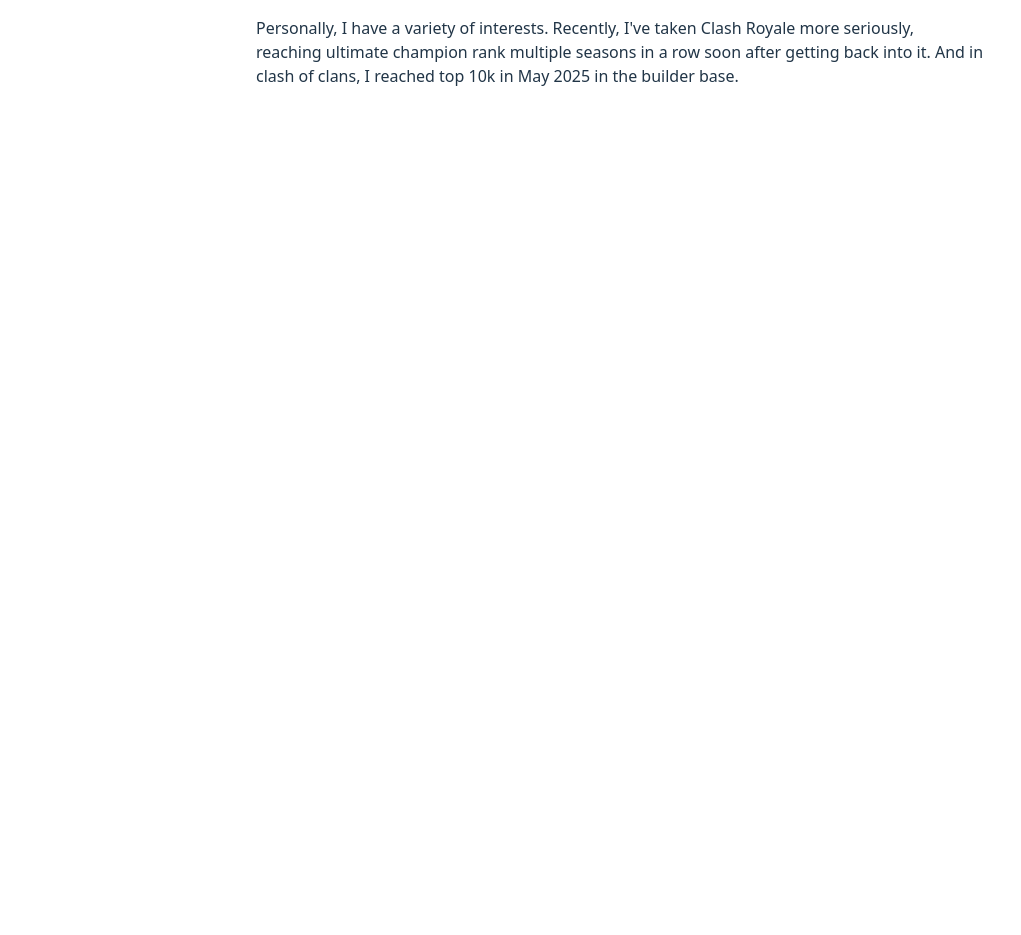
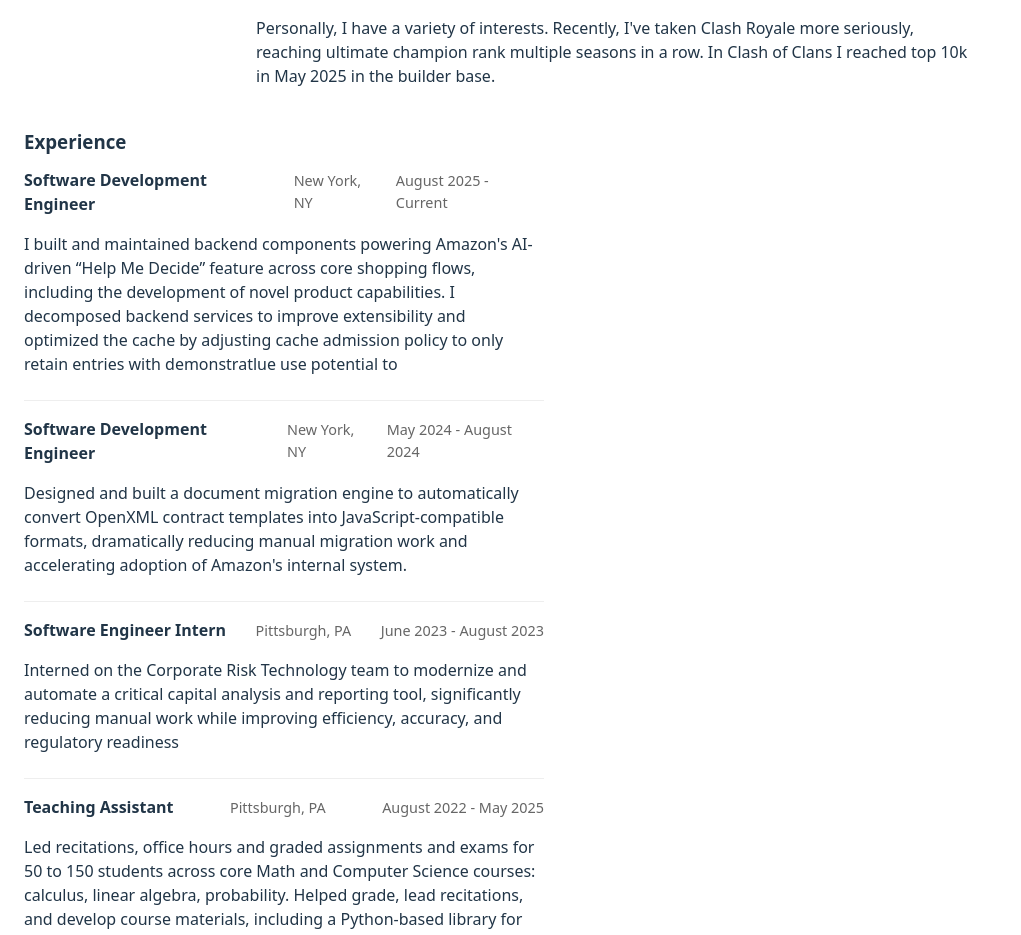
Before and after one commit to ryanduan02/website, a React (Vite) app: page / in a window 1280 px wide. Shown: the part 323-1258 px from the top of the page, without its empty margins (0-1021 px from the left). Before the commit the page ends 800 px from the top, so only its background shows below. Built offline with nearby package versions, Linux system fonts and the light colour scheme.

Commit message:
add experience section

```diff
--- a/src/App.css
+++ b/src/App.css
@@ -50,6 +50,37 @@
   margin-top: 0;
 }
 
+.resume {
+  margin-top: 24px;
+  max-width: 520px;
+}
+
+.resume h3 {
+  margin-bottom: 12px;
+}
+
+.resumeItem {
+  margin-bottom: 16px;
+  padding-bottom: 8px;
+  border-bottom: 1px solid #eee;
+}
+
+.jobHeader {
+  display: flex;
+  justify-content: space-between;
+  gap: 12px;
+  align-items: baseline;
+}
+
+.jobTitle {
+  font-weight: 600;
+}
+
+.jobMeta {
+  color: #666;
+  font-size: 0.9rem;
+}
+
 .links a {
   text-decoration: none;
 }
--- a/src/App.tsx
+++ b/src/App.tsx
@@ -44,22 +44,82 @@
             </a>{" "}
             delivered through the Amazon mobile app.
           </p>
-            As an engineer, I have extensive experience with Java,
-            Python, Typescript, and C. I've also spent coutless hours building
-            and operating services in AWS.
           <p>
-
+            As an engineer, I have extensive experience with Java, Python,
+            TypeScript, and C. I've also spent countless hours building and
+            operating services in AWS.
           </p>
+          <p>
             Personally, I have a variety of interests. Recently, I've taken
-            Clash Royale more seriously, reaching ultimate champion rank multiple
-            seasons in a row soon after getting back into it. And in clash of clans,
-            I reached top 10k in May 2025 in the builder base.
-          <p>
-
-
+            Clash Royale more seriously, reaching ultimate champion rank
+            multiple seasons in a row. In Clash of Clans I reached top 10k in
+            May 2025 in the builder base.
           </p>
         </section>
       </div>
+
+      <aside className="resume" aria-label="Resume">
+        <h3>Experience</h3>
+
+        <div className="resumeItem">
+          <div className="jobHeader">
+            <div className="jobTitle">Software Development Engineer</div>
+            <div className="jobMeta">New York, NY</div>
+            <div className="jobMeta">August 2025 - Current</div>
+          </div>
+          <p>
+            I built and maintained backend components powering Amazon's
+            AI-driven “Help Me Decide” feature across core shopping flows,
+            including the development of novel product capabilities. I
+            decomposed backend services to improve extensibility and optimized
+            the cache by adjusting cache admission policy to only retain entries
+            with demonstratlue use potential to
+          </p>
+        </div>
+
+        <div className="resumeItem">
+          <div className="jobHeader">
+            <div className="jobTitle">Software Development Engineer</div>
+            <div className="jobMeta">New York, NY</div>
+            <div className="jobMeta">May 2024 - August 2024</div>
+          </div>
+          <p>
+            Designed and built a document migration engine to automatically
+            convert OpenXML contract templates into JavaScript-compatible
+            formats, dramatically reducing manual migration work and
+            accelerating adoption of Amazon's internal system.
+          </p>
+        </div>
+
+        <div className="resumeItem">
+          <div className="jobHeader">
+            <div className="jobTitle">Software Engineer Intern</div>
+            <div className="jobMeta">Pittsburgh, PA</div>
+            <div className="jobMeta">June 2023 - August 2023</div>
+          </div>
+          <p>
+            Interned on the Corporate Risk Technology team to modernize and
+            automate a critical capital analysis and reporting tool,
+            significantly reducing manual work while improving efficiency,
+            accuracy, and regulatory readiness
+          </p>
+        </div>
+
+        <div className="resumeItem">
+          <div className="jobHeader">
+            <div className="jobTitle">Teaching Assistant</div>
+            <div className="jobMeta">Pittsburgh, PA</div>
+            <div className="jobMeta">August 2022 - May 2025</div>
+          </div>
+          <p>
+            Led recitations, office hours and graded assignments and exams for
+            50 to 150 students across core Math and Computer Science courses:
+            calculus, linear algebra, probability. Helped grade, lead
+            recitations, and develop course materials, including a Python-based
+            library for teaching computational probability
+          </p>
+        </div>
+      </aside>
     </div>
   );
 }
```
